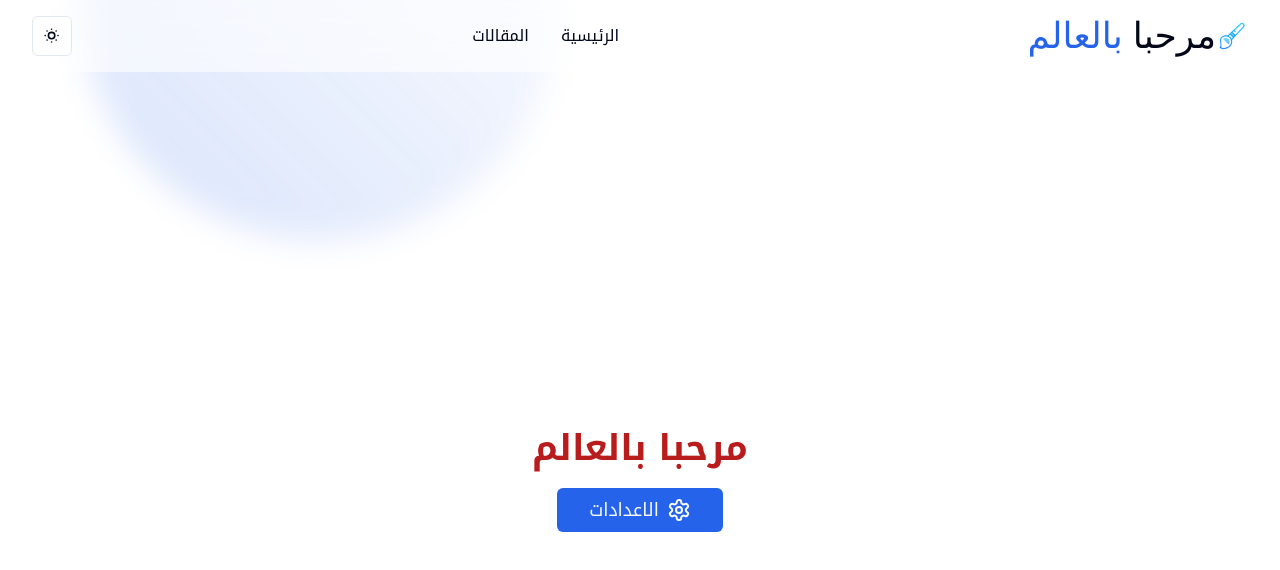
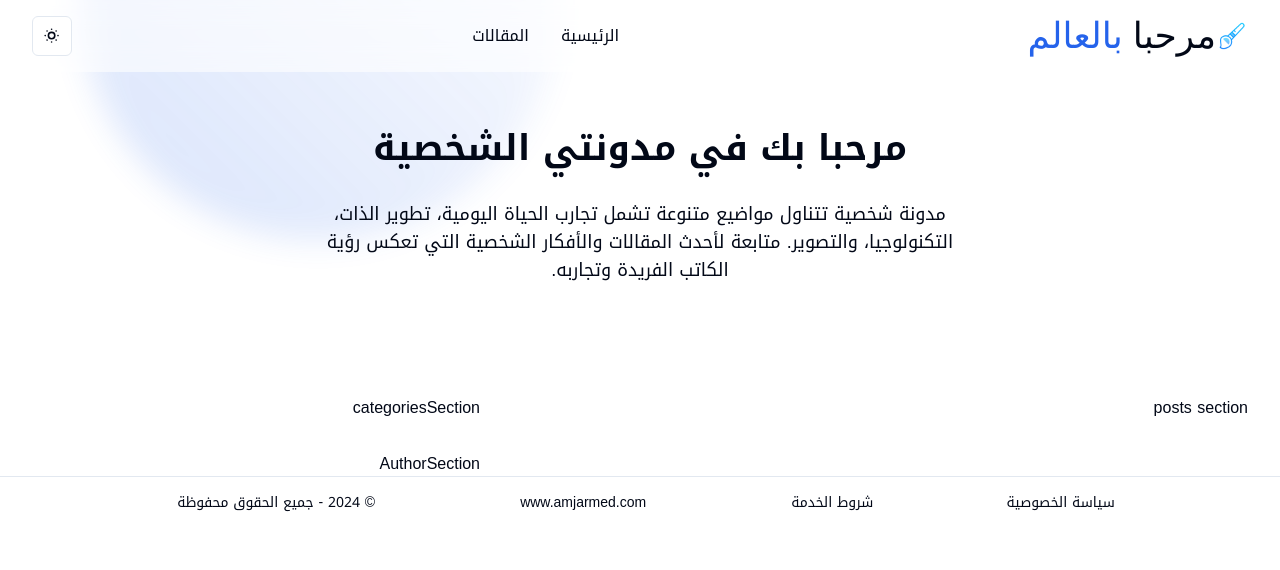
Before and after one commit to amjarmed/nextjs-sanity-blog, a Next.js app: page / in a window 1280 px wide. Shown: the top 570 px of the page. Built offline with nearby package versions, Linux system fonts and the light colour scheme; a web font is replaced by a local one.

Commit message:
start main page

```diff
--- /dev/null
+++ b/src/app/(pages)/(main)/_components/categories-section.tsx
@@ -0,0 +1,5 @@
+function CategoriesSection() {
+  return <div>categoriesSection</div>;
+}
+
+export default CategoriesSection;
--- /dev/null
+++ b/src/app/(pages)/(main)/_components/posts-section.tsx
@@ -0,0 +1,5 @@
+function PostsSection() {
+  return <div>posts section</div>;
+}
+
+export default PostsSection;
--- a/src/app/(pages)/(main)/page.tsx
+++ b/src/app/(pages)/(main)/page.tsx
@@ -1,14 +1,38 @@
-import { Button } from '@/components/ui/button';
-import { Settings } from 'lucide-react';
+import AuthorSection from '@/components/author-section';
+import { Metadata } from 'next';
+import CategoriesSection from './_components/categories-section';
+import PostsSection from './_components/posts-section';
+
+export const metadata: Metadata = {
+  title: 'مدونتي ',
+  description:
+    'مدونة شخصية تتناول مواضيع متنوعة تشمل تجارب الحياة اليومية، تطوير الذات، التكنولوجيا، والتصوير. متابعة لأحدث المقالات والأفكار الشخصية التي تعكس رؤية الكاتب الفريدة وتجاربه.'
+};
 
 export default function Home() {
   return (
-    <div className='flex flex-col items-center justify-center space-y-5 h-screen'>
-      <h1 className='text-4xl font-bold text-red-700 '>مرحبا بالعالم</h1>
-      <Button size={'lg'} variant={'default'}>
-        <Settings />
-        <span className='text-lg'> الاعدادات</span>
-      </Button>
-    </div>
+    <>
+      {/* main section */}
+      <section className='flex flex-col items-center justify-center gap-6 md:gap-8 text-center p-4 pt-8 md:p-8 md:pt-12'>
+        <h1 className='text-2xl md:text-4xl font-bold'>
+          مرحبا بك في مدونتي الشخصية
+        </h1>
+        <p className='max-w-[40rem] text-lg'>
+          مدونة شخصية تتناول مواضيع متنوعة تشمل تجارب الحياة اليومية، تطوير
+          الذات، التكنولوجيا، والتصوير. متابعة لأحدث المقالات والأفكار الشخصية
+          التي تعكس رؤية الكاتب الفريدة وتجاربه.
+        </p>
+      </section>
+      {/* another section */}
+      <div className='grid md:grid-cols-5 gap-8 md:gap-16'>
+        <div className='md:col-span-3'>
+          <PostsSection />
+        </div>
+        <div className='md:col-span-2 space-y-8'>
+          <CategoriesSection />
+          <AuthorSection />
+        </div>
+      </div>
+    </>
   );
 }
--- a/src/app/(pages)/layout.tsx
+++ b/src/app/(pages)/layout.tsx
@@ -1,3 +1,5 @@
+import FloatingButton from '@/components/navigation/floating-button';
+import Footer from '@/components/navigation/footer';
 import Navabar from '@/components/navigation/navabar';
 import React from 'react';
 
@@ -8,8 +10,8 @@ export default function layout({ children }: { children: React.ReactNode }) {
       <Navabar />
       <div className='container space-y-12 md:space-y-20'>{children}</div>
 
-      {/* <Footer/> */}
-      {/* <FloatingButton/> */}
+      <Footer />
+      <FloatingButton />
     </main>
   );
 }
--- a/src/app/studio/[[...tool]]/page.tsx
+++ b/src/app/studio/[[...tool]]/page.tsx
@@ -7,13 +7,17 @@
  * https://github.com/sanity-io/next-sanity
  */
 
-import { NextStudio } from 'next-sanity/studio'
-import config from '../../../../sanity.config'
+import { NextStudio } from 'next-sanity/studio';
+import config from '../../../../sanity.config';
 
-export const dynamic = 'force-static'
+export const dynamic = 'force-static';
 
-export { metadata, viewport } from 'next-sanity/studio'
+export { metadata, viewport } from 'next-sanity/studio';
 
 export default function StudioPage() {
-  return <NextStudio config={config} />
+  return (
+    <main dir='ltr'>
+      <NextStudio config={config} />
+    </main>
+  );
 }
--- /dev/null
+++ b/src/components/author-section.tsx
@@ -0,0 +1,5 @@
+const AuthorSection = () => {
+  return <div>AuthorSection</div>;
+};
+
+export default AuthorSection;
--- /dev/null
+++ b/src/components/navigation/floating-button.tsx
@@ -0,0 +1,34 @@
+'use client';
+
+import { cn } from '@/lib/utils';
+import { ArrowUpCircle } from 'lucide-react';
+import React from 'react';
+import { Button } from '../ui/button';
+
+function FloatingButton() {
+  //  scroll to top button
+  const [isOverScreen, setIsOverScreen] = React.useState<boolean>(false);
+
+  React.useEffect(() => {
+    const handleScroll = () => {
+      setIsOverScreen(window.scrollY > 120);
+    };
+    window.addEventListener('scroll', handleScroll);
+    return () => {
+      window.removeEventListener('scroll', handleScroll);
+    };
+  });
+  return (
+    <Button
+      className={cn(
+        'fixed bottom-12 md:bottom-8 end-6 md:end-12 transition-all rounded-full text-white',
+        !isOverScreen && 'opacity-0 translate-y-6 pointer-events-none'
+      )}
+      onClick={() => window.scrollTo({ top: 0, behavior: 'smooth' })}
+    >
+      <ArrowUpCircle className='size-6' />
+    </Button>
+  );
+}
+
+export default FloatingButton;
--- /dev/null
+++ b/src/components/navigation/footer.tsx
@@ -0,0 +1,23 @@
+import Link from 'next/link';
+
+function Footer() {
+  const currentYear = new Date().getFullYear();
+  return (
+    <footer className='py-4 border-t'>
+      <div className='container flex justify-evenly space-x-3'>
+        <Link href='/privacy-policy' className='text-sm'>
+          سياسة الخصوصية
+        </Link>
+        <Link href='/terms-of-service' className='text-sm'>
+          شروط الخدمة
+        </Link>
+        <Link href='https://www.amjarmed.com/' className='text-sm'>
+          www.amjarmed.com
+        </Link>
+        <p className='text-sm'>© {currentYear} - جميع الحقوق محفوظة</p>
+      </div>
+    </footer>
+  );
+}
+
+export default Footer;
```
Also changed, not shown: src/lib/post.ts (added, +17 -0 lines), src/types/interfaces.ts (+60 -0 lines).
